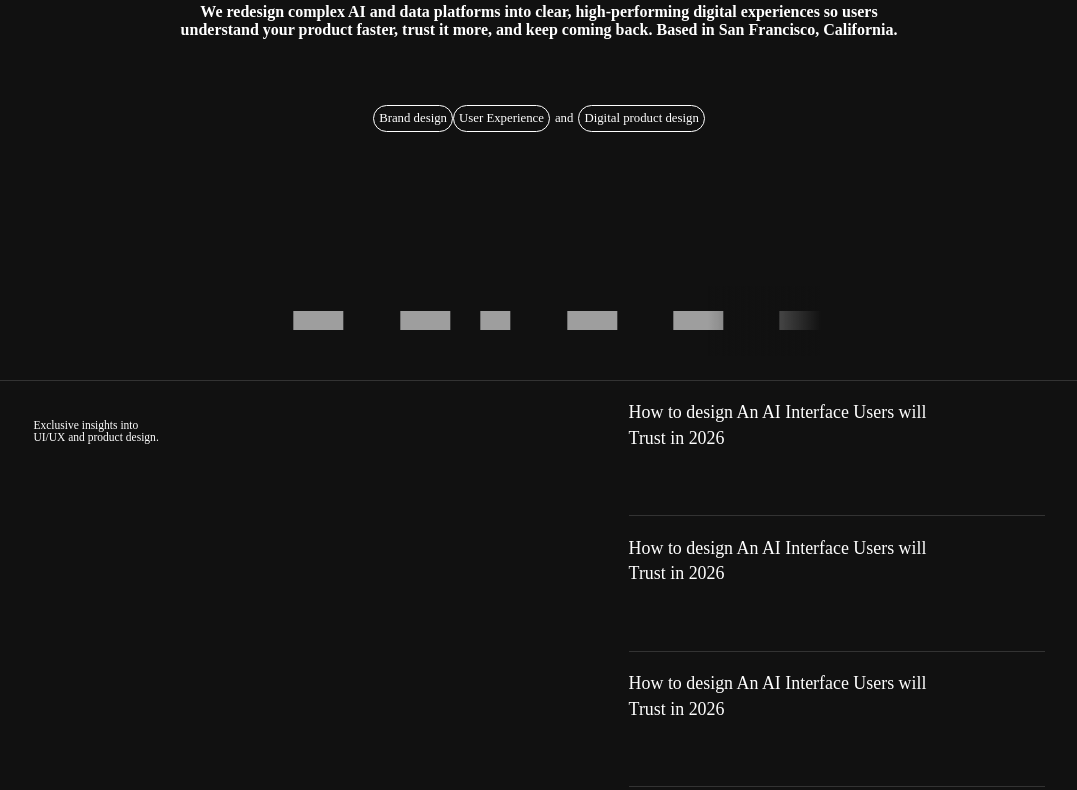
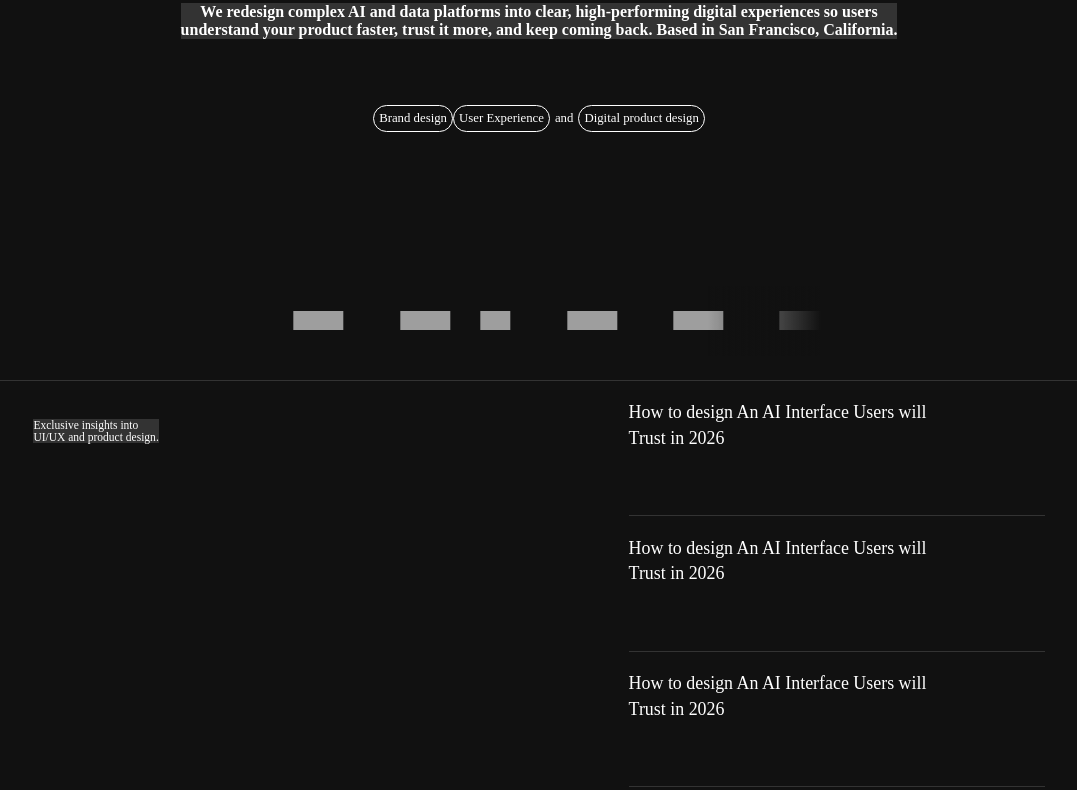
Before and after one commit to ankitaghorui625/Brainova., a plain HTML site: page Brainova/index.html in a window 1280 px wide. Shown: the part 420-1210 px from the top of the page, without its empty margins (101-1178 px from the left). Drawn offline with nearby package versions, Linux system fonts and the light colour scheme; grey boxes are pictures that could not be loaded.

Commit message:
first messege

```diff
--- a/Lazarev/style.css
+++ b/Brainova/style.css
@@ -290,3 +290,6 @@ nav button:hover{
     padding: 10px 20px;
 
 }
+p{
+    background-color: #333;
+}
```
Also changed, not shown: Brainova/index.html (renamed from Lazarev/index.html), Brainova/script.js (renamed from Lazarev/script.js).
